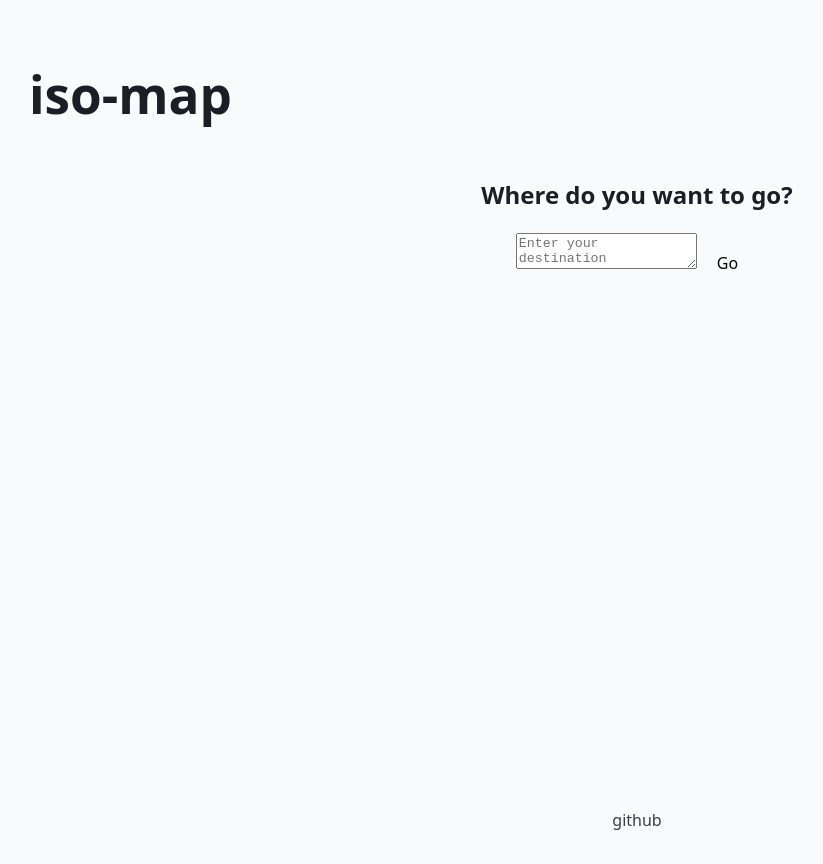
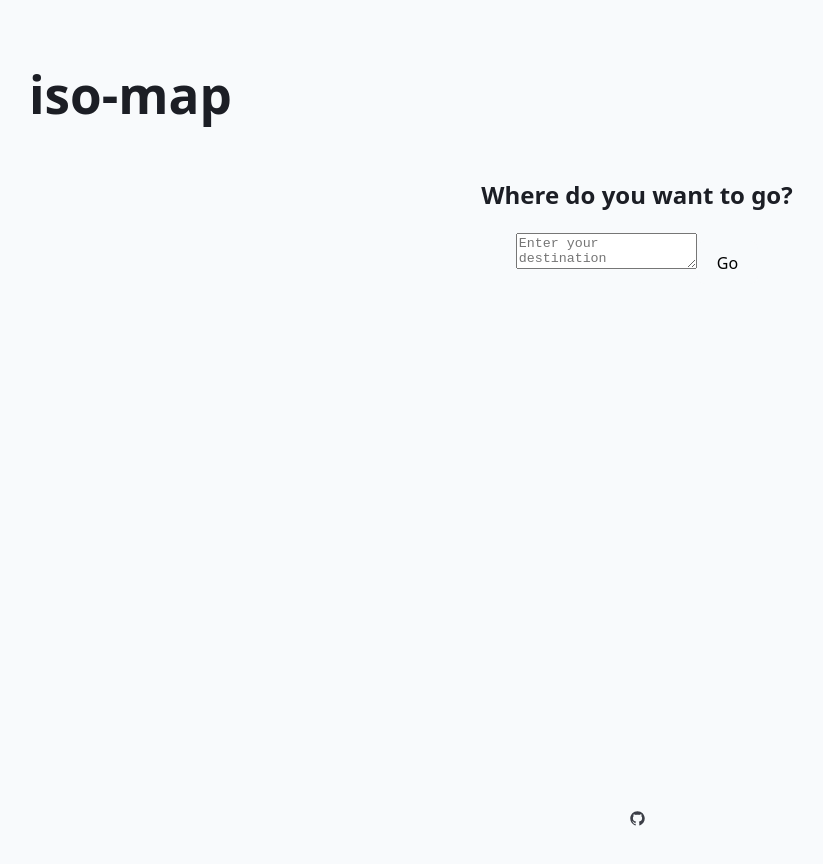
Before and after one commit to parky22/iso-map, a React (Vite) app: page / in a window 1280 px wide. Shown: the whole page, without its empty margins (3-826 px from the left). Built offline with nearby package versions, Linux system fonts and the light colour scheme.

Commit message:
Install radix-icons and add github logo

```diff
--- a/package.json
+++ b/package.json
@@ -12,6 +12,7 @@
   },
   "dependencies": {
     "@base-ui-components/react": "^1.0.0-alpha.8",
+    "@radix-ui/react-icons": "^1.3.2",
     "classnames": "^2.5.1",
     "mapbox-gl": "^3.12.0",
     "motion": "^12.12.2",
--- a/src/components/Footer/Footer.tsx
+++ b/src/components/Footer/Footer.tsx
@@ -1,3 +1,5 @@
+import { GitHubLogoIcon } from '@radix-ui/react-icons'
+
 interface FooterProps {
   className?: string;
 }
@@ -7,7 +9,9 @@ const PROJECT_GITHUB_URL = 'https://github.com/parky22/iso-map';
 export const Footer = ({ className }: FooterProps) => {
   return (
     <div className={className}>
-        <a href={PROJECT_GITHUB_URL} target="_blank" rel="noopener noreferrer">github</a>
+        <a href={PROJECT_GITHUB_URL} target="_blank" rel="noopener noreferrer">
+          <GitHubLogoIcon />
+        </a>
     </div>
   );
 };
```
Also changed, not shown: 1 other file (tests, documents, lock files or other folders).
